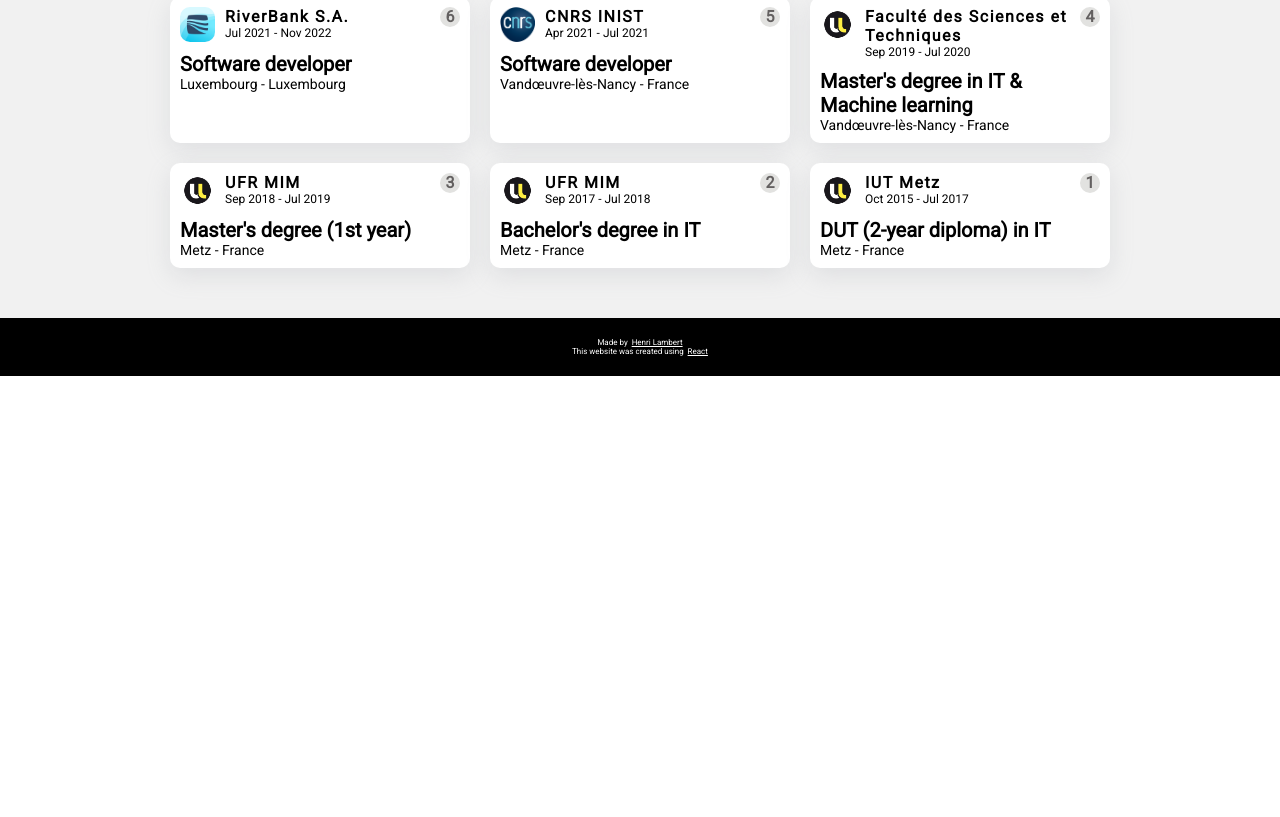
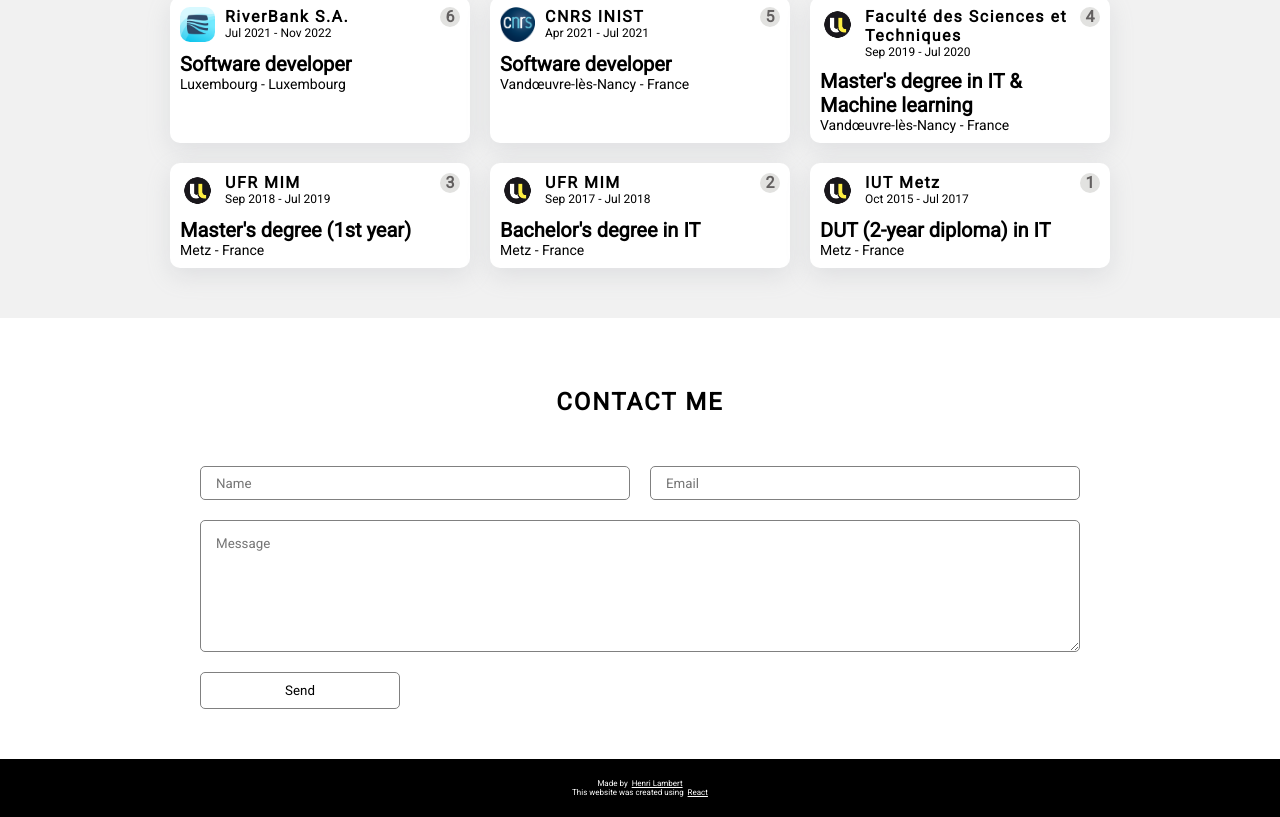
Before and after one commit to Henri88390/download_cv, a React (Create React App) app: page / in a window 1280 px wide. Shown: the part 1185-2002 px from the top of the page. Before the commit the page ends 1561 px from the top, so only its background shows below. Built offline with nearby package versions, Linux system fonts and the light colour scheme.

Commit message:
Contact page

```diff
--- a/src/App.tsx
+++ b/src/App.tsx
@@ -1,5 +1,5 @@
 import { Footer, Header } from "components";
-import { ExperiencesPage, Homepage, Page1 } from "pages";
+import { ContactPage, ExperiencesPage, Homepage, Page1 } from "pages";
 import React from "react";
 import "./App.scss";
 
@@ -10,6 +10,7 @@
       <Homepage />
       <Page1 />
       <ExperiencesPage />
+      <ContactPage />
       <Footer />
     </div>
   );
--- /dev/null
+++ b/src/models/contact.ts
@@ -0,0 +1,5 @@
+export interface Contact {
+  name: string;
+  email: string;
+  message: string;
+}
--- a/src/models/index.js
+++ b/src/models/index.js
@@ -1,4 +1,5 @@
 import Address from "./Address/Address.tsx";
 import Experience from "./Experience/Experience.tsx";
 import Position from "./Position/Position.tsx";
-export { Address, Experience, Position };
+import Contact from "./Contact/Contact.tsx";
+export { Address, Experience, Position, Contact };
--- /dev/null
+++ b/src/pages/ContactPage/ContactPage.scss
@@ -0,0 +1,63 @@
+.contact-container {
+  display: flex;
+  flex-direction: column;
+  padding: 50px 200px;
+}
+
+.contact__form {
+  display: flex;
+  flex-direction: column;
+}
+
+.contact__first-line-wrapper {
+  width: 100%;
+  display: flex;
+  gap: 20px;
+  margin-bottom: 20px;
+}
+
+.contact__label-input {
+  display: flex;
+  flex-direction: column;
+}
+
+.contact__title {
+  letter-spacing: 2px;
+  font-weight: bold;
+  margin-bottom: 50px;
+  text-align: center;
+}
+
+.contact__form-control {
+  border-radius: 5px;
+  border: 1px solid grey;
+  height: 30px;
+  padding-left: 15px;
+  font-family: "Roboto";
+  width: 100%;
+}
+
+.contact__textarea {
+  border-radius: 5px;
+  border: 1px solid grey;
+  height: 100px;
+  padding: 15px;
+  font-family: "Roboto";
+}
+
+.contact__submit-btn {
+  margin-top: 20px;
+  width: 200px;
+  padding: 10px;
+  border-radius: 5px;
+  font-family: "Roboto";
+  border: 1px solid grey;
+  cursor: pointer;
+  background: white;
+  text-align: center;
+}
+
+.contact__submit-btn:hover {
+  background: rgb(98, 156, 243);
+  color: white;
+}
--- /dev/null
+++ b/src/pages/ContactPage/ContactPage.tsx
@@ -0,0 +1,79 @@
+import { Contact } from "models";
+import React, { FC, useState } from "react";
+import "./ContactPage.scss";
+
+interface ContactPageProps {}
+
+const ContactPage: FC<ContactPageProps> = () => {
+  const [form, setForm] = useState({
+    name: "",
+    email: "",
+    message: "",
+  } as Contact);
+
+  const [formStatus, setFormStatus] = React.useState("Send");
+
+  const onSubmit = (e) => {
+    e.preventDefault();
+    setFormStatus("Sending...");
+    const timer1 = setTimeout(() => {
+      setFormStatus("Sent!");
+      const timer2 = setTimeout(() => {
+        setFormStatus("Send");
+        clearTimeout(timer1);
+        clearTimeout(timer2);
+      }, 500);
+    }, 1000);
+  };
+
+  function handleInput(event: { target: { name: any; value: any } }) {
+    setForm((prevForm: Contact) => {
+      return { ...prevForm, [event.target.name]: event.target.value };
+    });
+  }
+
+  return (
+    <div className="contact-container">
+      <h2 className="contact__title">CONTACT ME</h2>
+      <form onSubmit={onSubmit} className="contact__form">
+        <div className="contact__first-line-wrapper">
+          <input
+            placeholder="Name"
+            className="contact__form-control"
+            type="text"
+            id="name"
+            name="name"
+            onChange={handleInput}
+            required
+          />
+          <input
+            placeholder="Email"
+            className="contact__form-control"
+            type="email"
+            id="email"
+            name="email"
+            onChange={handleInput}
+            required
+          />
+        </div>
+        <textarea
+          placeholder="Message"
+          className="contact__textarea"
+          id="message"
+          name="message"
+          onChange={handleInput}
+          required
+        />
+        <button
+          className="contact__submit-btn"
+          onSubmit={onSubmit}
+          type="submit"
+        >
+          {formStatus}
+        </button>
+      </form>
+    </div>
+  );
+};
+
+export default ContactPage;
--- a/src/pages/Page1/Page1.tsx
+++ b/src/pages/Page1/Page1.tsx
@@ -13,9 +13,11 @@
     "Angular",
     "React",
     ".NET",
+    "Git",
+    "Docker",
+    "AWS",
+    "SQL",
     "Python",
-    "SQL",
-    "Git",
   ]);
 
   const text1 = `I'm a French software & web developer with a Master's degree in IT, currently living in Krakow, Poland.
--- a/src/pages/index.js
+++ b/src/pages/index.js
@@ -1,4 +1,5 @@
 import Page1 from "./Page1/Page1.tsx";
 import Homepage from "./Homepage/Homepage.tsx";
 import ExperiencesPage from "./ExperiencesPage/ExperiencesPage.tsx";
-export { Page1, Homepage, ExperiencesPage };
+import ContactPage from "./ContactPage/ContactPage.tsx";
+export { Page1, Homepage, ExperiencesPage, ContactPage };
```
